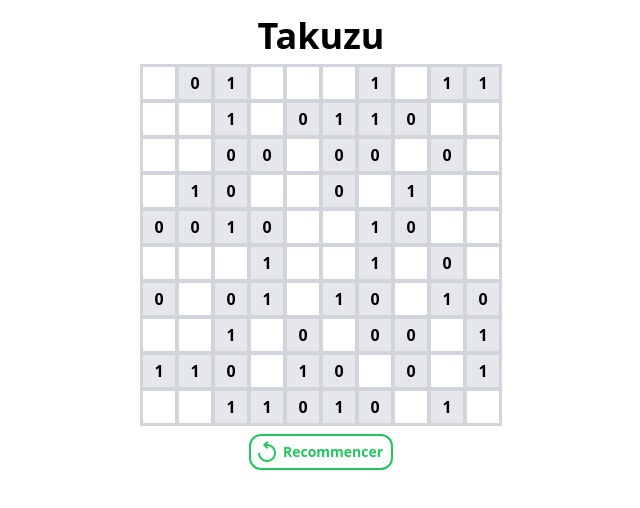
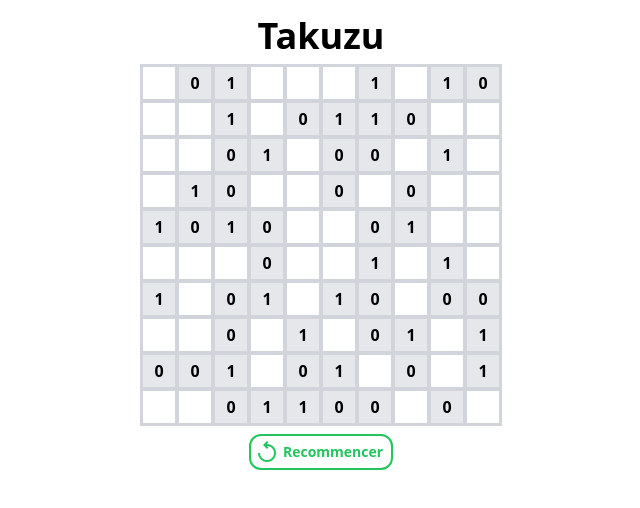
Before and after one commit to chipseater/takuzu, a Vue app: page / in a window 1280 px wide. Shown: the top 508 px of the page, without its empty margins (319-959 px from the left). Built offline with nearby package versions, Linux system fonts and the light colour scheme.

Commit message:
[Grid_gen] another silly bug fix

```diff
--- a/src/components/Grid.vue
+++ b/src/components/Grid.vue
@@ -11,7 +11,6 @@ const displayPopup = ref(false)
 
 function handleChange(row, col, value) {
     grid.value[col][row] = value
-    console.log([... grid.value])
 
     // Win detection
     if (grid.value.every(batch => !batch.includes(-1)) && rules_checker(grid.value)) {
--- a/src/utils/rules.js
+++ b/src/utils/rules.js
@@ -3,7 +3,7 @@ import { range, convertArrayToInt, reverseGrid } from './utils.js'
 function rule1(array) {
     const n0 = array.filter(el => el == 0).length
     const n1 = array.filter(el => el == 1).length
-    return n0 <= 5 || n1 <= 5
+    return n0 <= 5 && n1 <= 5
 }
 
 export function rule2(array) {
@@ -23,7 +23,7 @@ export function rules_checker(matrix, verbose = false) {
     // Rule 1
     for (let i = 0; i < matrix.length; i++) {
         if (!rule1(matrix[i])) return false
-        let col = range(matrix.length).map(j => matrix[i][j])
+        let col = range(matrix.length).map(j => matrix[j][i])
         if (!rule1(col)) return false
     }
     if (verbose) console.log('Rule 1 passed')
```
